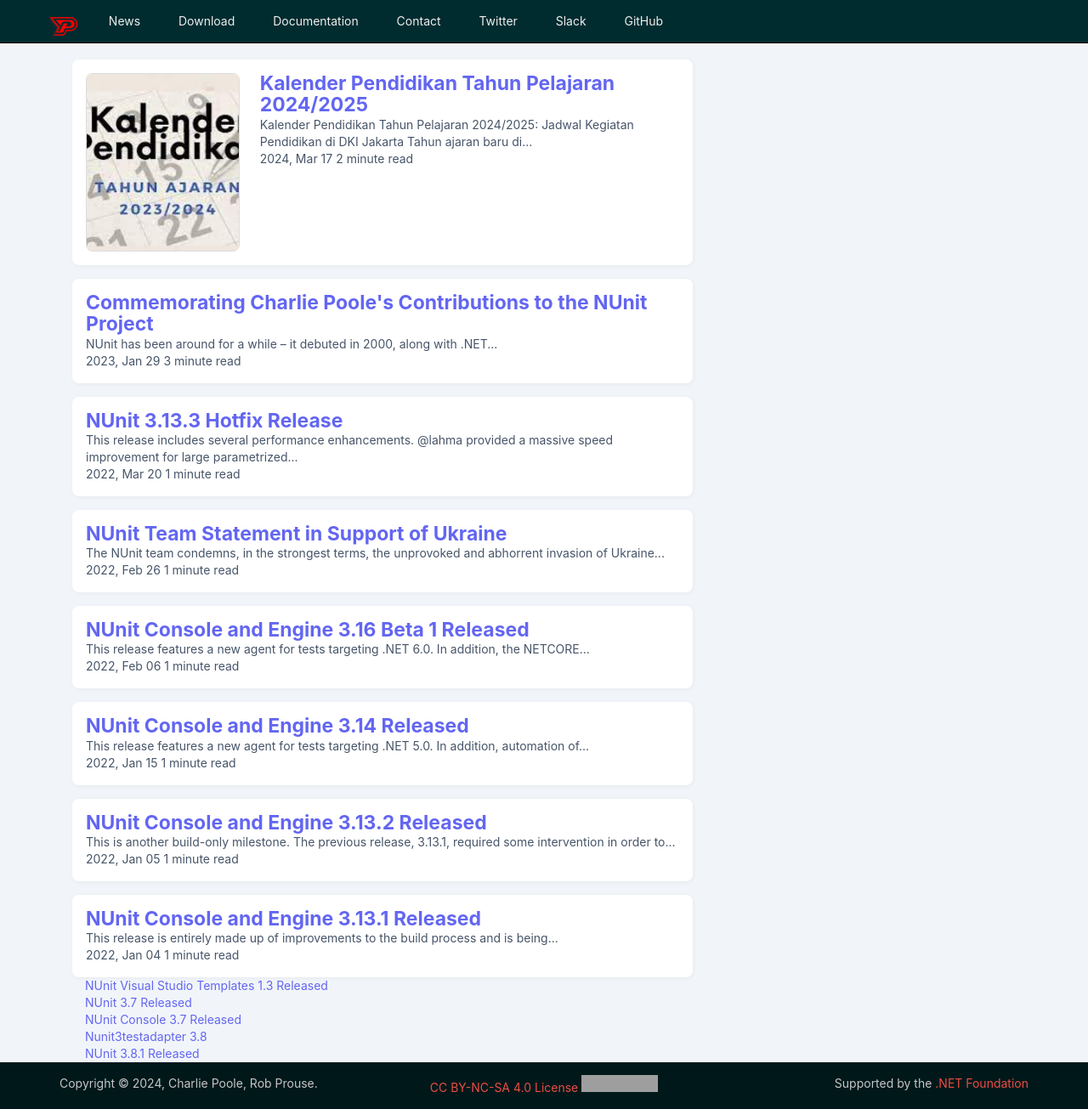
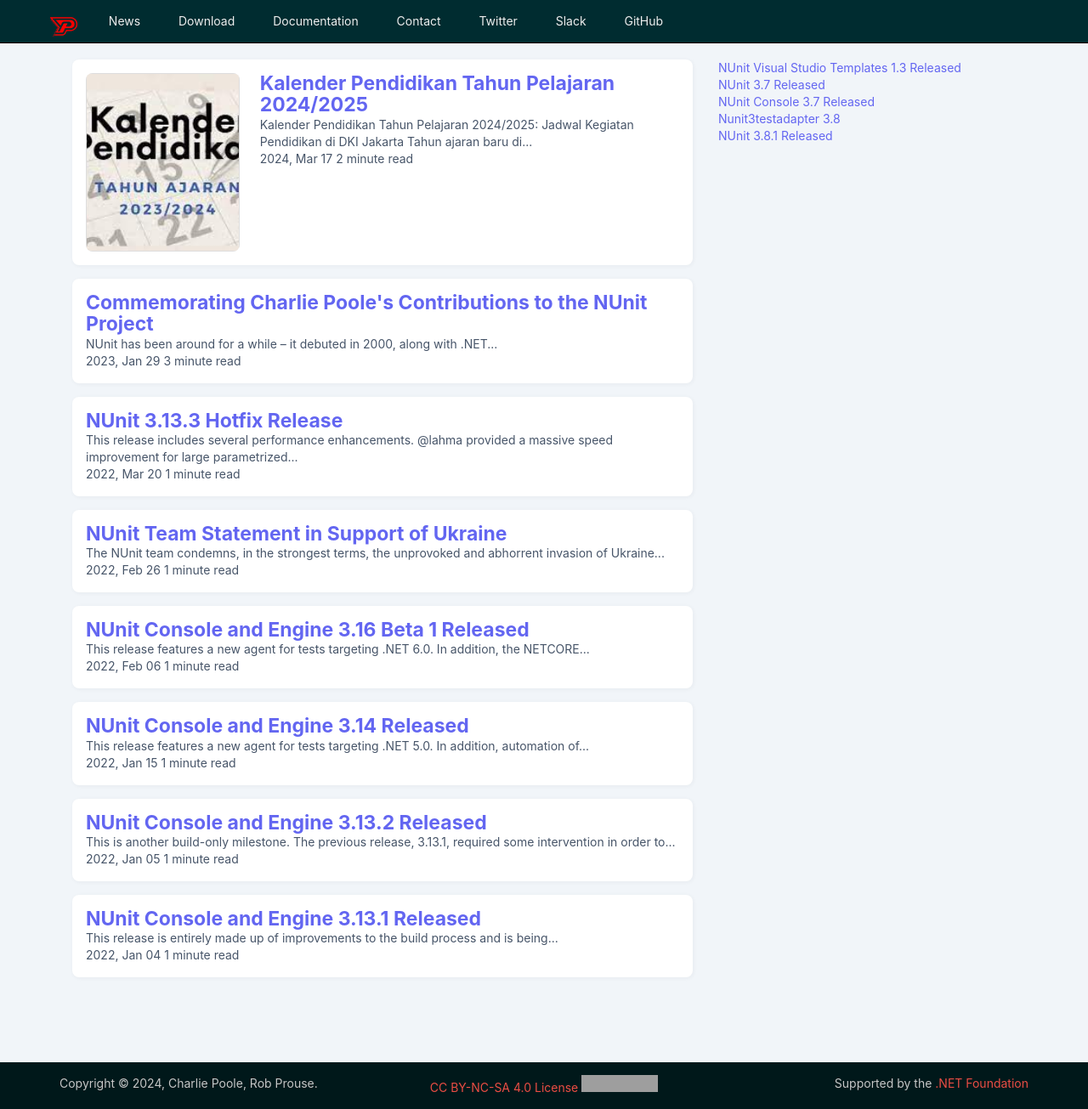
Before and after one commit to games-online-free/webtes, a Jekyll site: the page built from index.html, in a window 1280 px wide and 1305 px high. Shown: the whole window at 85% size. Built offline with Jekyll 4.4.1, drawn with Linux system fonts in a browser that asks for light colours; nearby versions of some CDN libraries; the list of posts is cut into pages by our own code; grey boxes are pictures that could not be loaded.

Commit message:
Update index.html

```diff
--- a/index.html
+++ b/index.html
@@ -22,11 +22,11 @@
 </article>
 {% endfor %}
 </div>
-</div>
-    <div class="col-md-4">
+<div class="col-md-4">
         <!-- sidebar content -->
         {% include popular_articles.html %}
       </div>
 </div>
 </div>
+</div>
 {% include pagination.html %}
```
